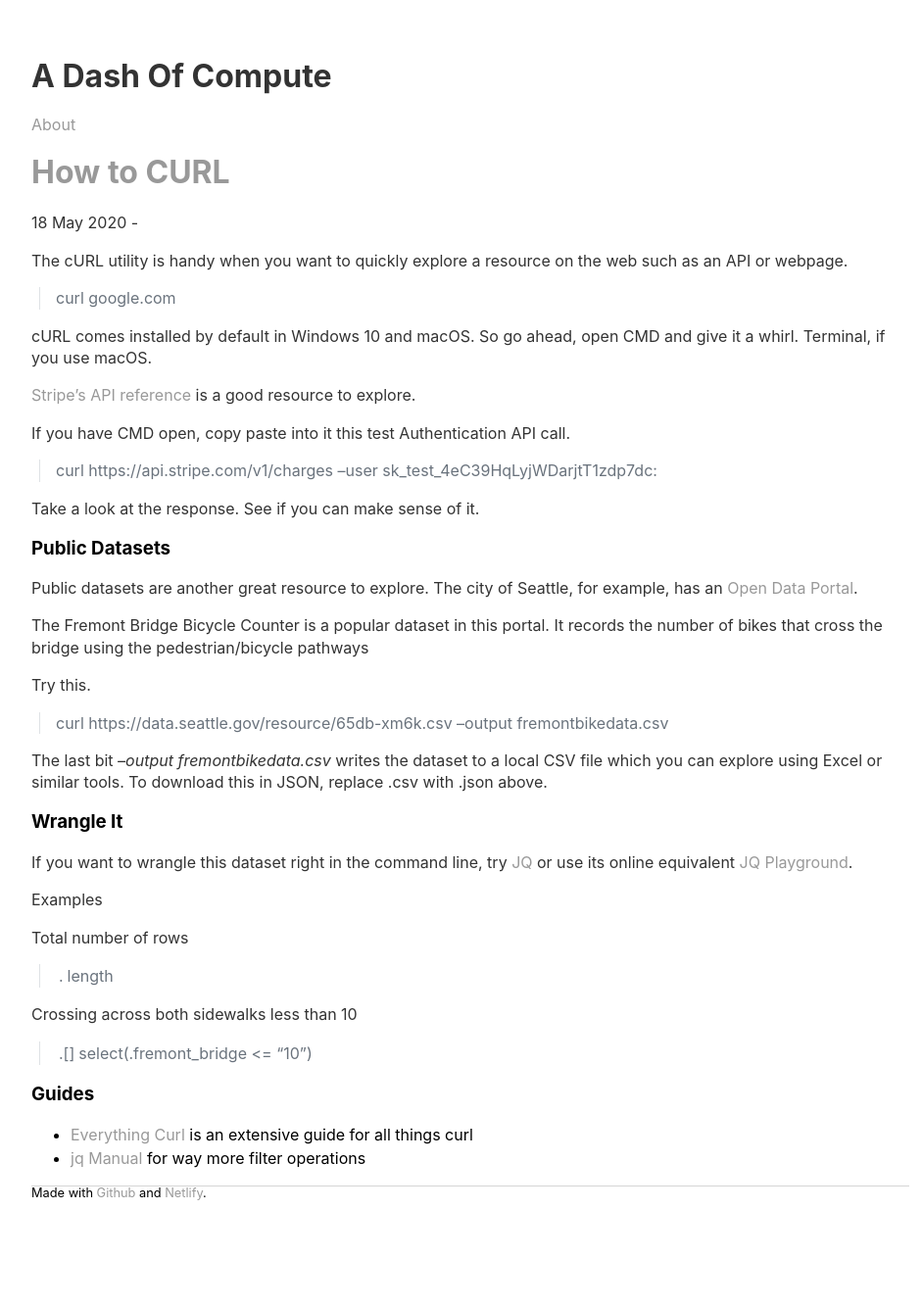
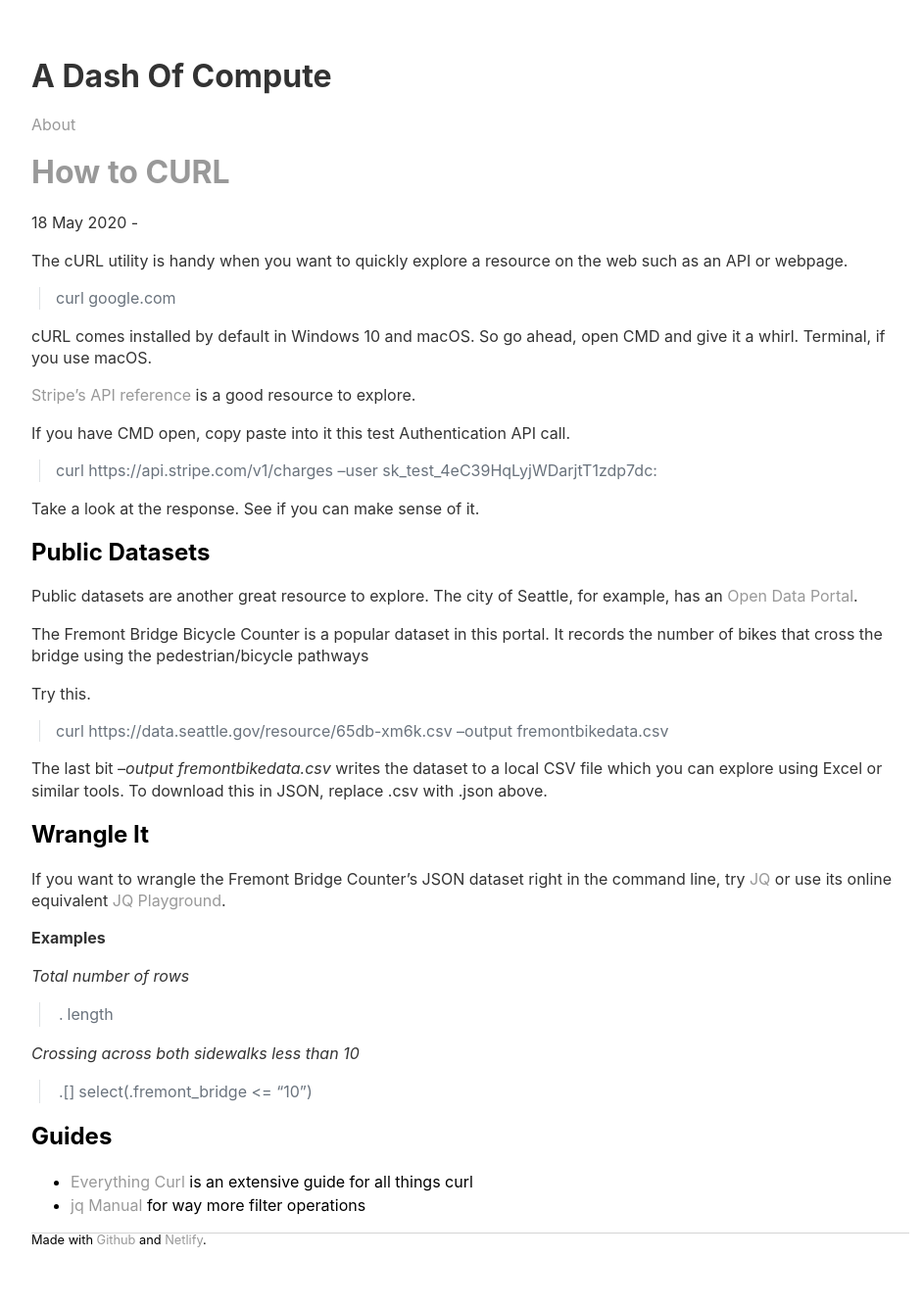
Before and after one commit to sautee/sautee.github.io, a Jekyll site: the page built from _posts/2020-05-18-howtocurl.md, in a window 1280 px wide. Shown: the whole page at 98% size, without its empty margins (160-1101 px from the left). Built offline with Jekyll 4.4.1, drawn with Linux system fonts in a browser that asks for light colours; nearby versions of some CDN libraries; library files that are not in the unit come from our copies; before the commit the page ends 1286 px from its top, so only the background shows below that.

Commit message:
Update 2020-05-18-howtocurl.md

```diff
--- a/_posts/2020-05-18-howtocurl.md
+++ b/_posts/2020-05-18-howtocurl.md
@@ -18,7 +18,7 @@ If you have CMD open, copy paste into it this test Authentication API call.
 
 Take a look at the response. See if you can make sense of it.
 
-### Public Datasets
+## Public Datasets
 
 Public datasets are another great resource to explore. The city of Seattle, for example, has an [Open Data Portal](https://data.seattle.gov/).
 
@@ -30,18 +30,18 @@ Try this.
 
 The last bit _--output fremontbikedata.csv_ writes the dataset to a local CSV file which you can explore using Excel or similar tools. To download this in JSON, replace .csv with .json above.
 
-### Wrangle It
+## Wrangle It
 
-If you want to wrangle this dataset right in the command line, try [JQ](https://stedolan.github.io/jq/) or use its online equivalent [JQ Playground](https://jqplay.org/).
+If you want to wrangle the Fremont Bridge Counter's JSON dataset right in the command line, try [JQ](https://stedolan.github.io/jq/) or use its online equivalent [JQ Playground](https://jqplay.org/).
 
-Examples
+**Examples**
 
-Total number of rows
+_Total number of rows_
 > . | length
 
-Crossing across both sidewalks less than 10
+_Crossing across both sidewalks less than 10_
 > .[] | select(.fremont_bridge <= "10")
 
-### Guides
+## Guides
 - [Everything Curl](https://ec.haxx.se/) is an extensive guide for all things curl
 - [jq Manual](https://stedolan.github.io/jq/manual/) for way more filter operations
```
